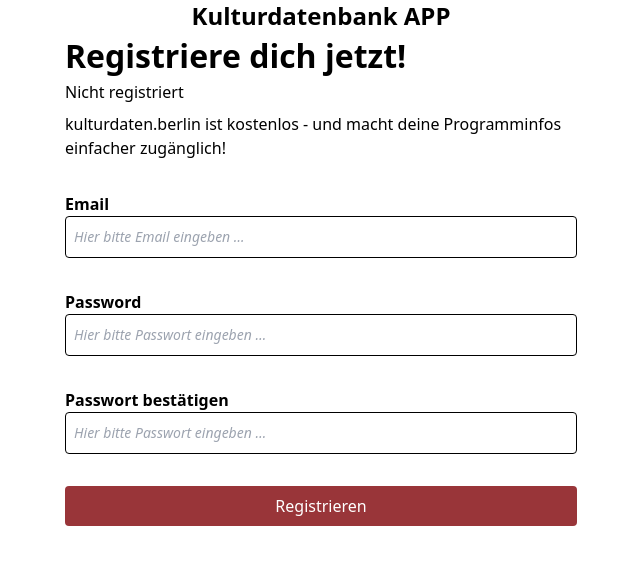
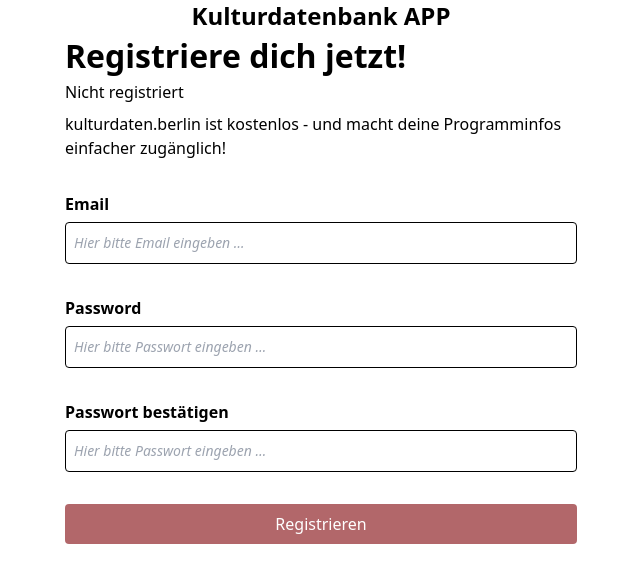
Before and after one commit to technologiestiftung/kulturdaten-webapp, a Next.js app: page /registration in a window 1280 px wide. Shown: the top 582 px of the page, without its empty margins (319-959 px from the left). Built offline with nearby package versions, Linux system fonts and the light colour scheme.

Commit message:
🕺 Input accessability update

```diff
--- a/src/components/Button/index.tsx
+++ b/src/components/Button/index.tsx
@@ -18,9 +18,9 @@
 	return (
 		<button
 			onClick={onClick}
-			data-type={type}
-			className="w-full bg-highlight p-2 text-white rounded"
-			data-disabled={disabled || false}
+			type={type}
+			className="w-full bg-highlight p-2 text-white rounded disabled:opacity-75"
+			disabled={disabled || false}
 		>
 			{label}
 		</button>
--- a/src/components/InputField/index.tsx
+++ b/src/components/InputField/index.tsx
@@ -1,4 +1,4 @@
-import React, { useEffect, useState } from 'react';
+import React, { useEffect, useState, useId } from 'react';
 
 const InputTypes = {
 	EMAIL: 'email',
@@ -33,6 +33,8 @@
 	const [error, errorSet] = useState<string>('');
 	const [pristine, setPristine] = useState(true);
 
+	const idPrefix = useId();
+
 	const handleChange = (e: React.ChangeEvent<HTMLInputElement>) => {
 		const inputValue = e.target.value;
 		const error = validate ? validate(inputValue) : '';
@@ -49,10 +51,12 @@
 	};
 
 	return (
-		<div className="mb-8">
-			<label className="flex flex-col font-bold">
+		<div className="mb-8 flex flex-col gap-1.5">
+			<label className="font-bold" htmlFor={id + idPrefix}>
 				{label}
+			</label>
 			<input
+				name={id + idPrefix}
 				className="border border-black rounded font-normal p-2 text-sm leading-6 placeholder:italic"
 				type={type}
 				value={value}
@@ -60,10 +64,22 @@
 				onChange={handleChange}
 				onBlur={handleBlur}
 				required={required}
+				aria-invalid={error.length > 0}
+				aria-describedby="errorMessage"
 				id={id}
 			/>
-			</label>
-			{error && !pristine && <span className="block text-warning mt-3">{error}</span>}
+			{error && !pristine && (
+				//This is the visible error message for sighted users which is not read by screen readers
+				<span id="errorMessage" className="block text-warning mt-1" aria-hidden>
+					{error}
+				</span>
+			)}
+			{/* This is an invisible error message for screen readers only */}
+			{!pristine && (
+				<p aria-live="assertive" className="sr-only">
+					{error}
+				</p>
+			)}
 		</div>
 	);
 };
--- a/src/pages/registration/index.tsx
+++ b/src/pages/registration/index.tsx
@@ -1,4 +1,4 @@
-import React from 'react';
+import React, { useEffect } from 'react';
 import PageWrapper from '../../components/PageWrapper';
 import { UserContext } from '../../contexts/userContext';
 import { validateEmail, validatePassword, validateRepeatPassword } from './validation';
@@ -40,13 +40,22 @@
 	const [repeatPassword, repeatPasswordSet] = React.useState<string>('');
 	const [errorState, errorStateSet] = React.useState<ErrorState>(initialErrorState);
 	const [pristineState, pristineStateSet] = React.useState<PristineState>(initialPristineState);
+	const [formValid, formValidSet] = React.useState<boolean>(false);
 
-	const handleRegistration = async (e) => {
-		e.preventDefault();
+	useEffect(() => {
 		if (
 			!Object.values(pristineState).includes(true) &&
 			Object.values(errorState).reduce((acc, curr) => acc + curr, '').length === 0
 		) {
+			formValidSet(true);
+		} else {
+			formValidSet(false);
+		}
+	}, [pristineState, errorState]);
+
+	const handleRegistration = async (e) => {
+		e.preventDefault();
+		if (formValid) {
 			const body = {
 				email,
 				password: mainPassword,
@@ -130,7 +139,8 @@
 						onChange={(value, pristine, error, id) => onChange(value, pristine, error, id)}
 						validate={(value) => validateRepeatPassword(value, mainPassword)}
 					/>
-					<Button label="Registrieren" type="submit" />
+					{/* TODO: disabled is bad practice.. error message instead */}
+					<Button label="Registrieren" type="submit" disabled={!formValid} />
 				</form>
 			</div>
 		</PageWrapper>
```
Lines whose indentation alone changed are shown as unchanged.
